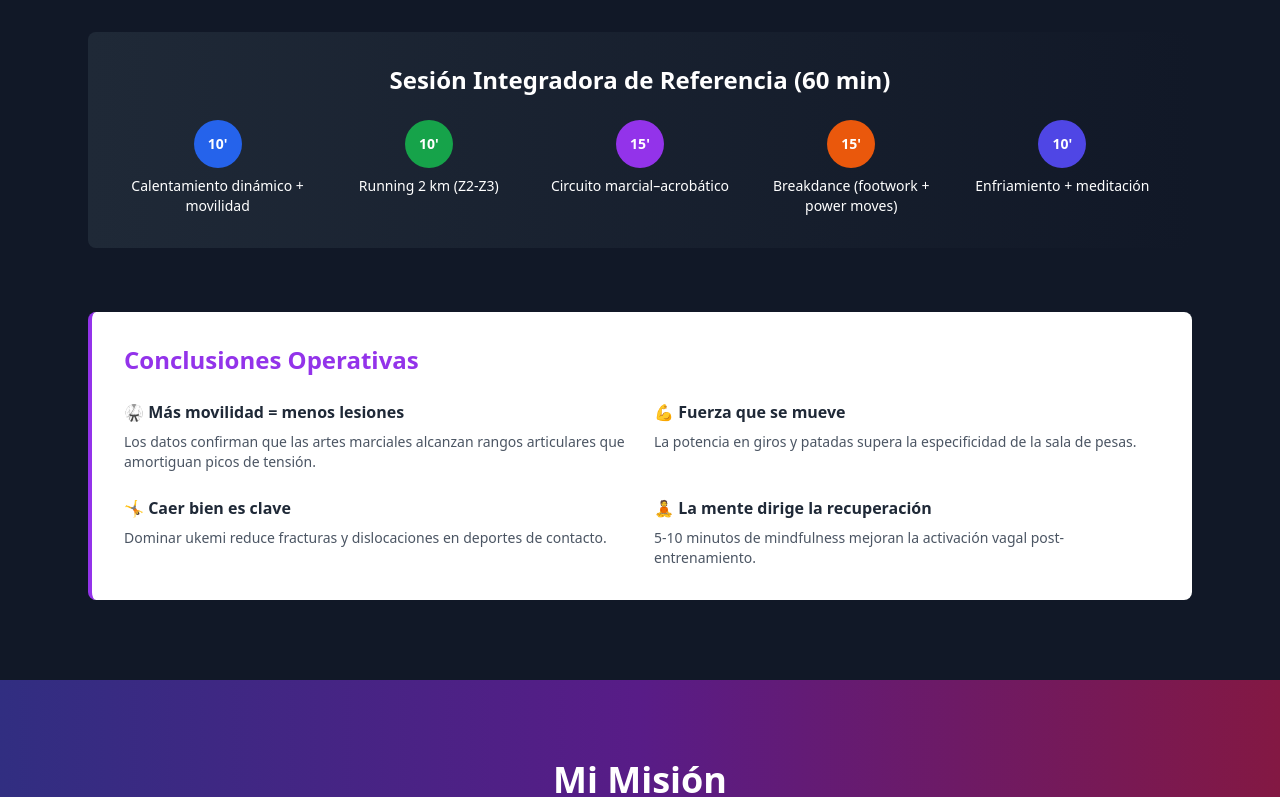
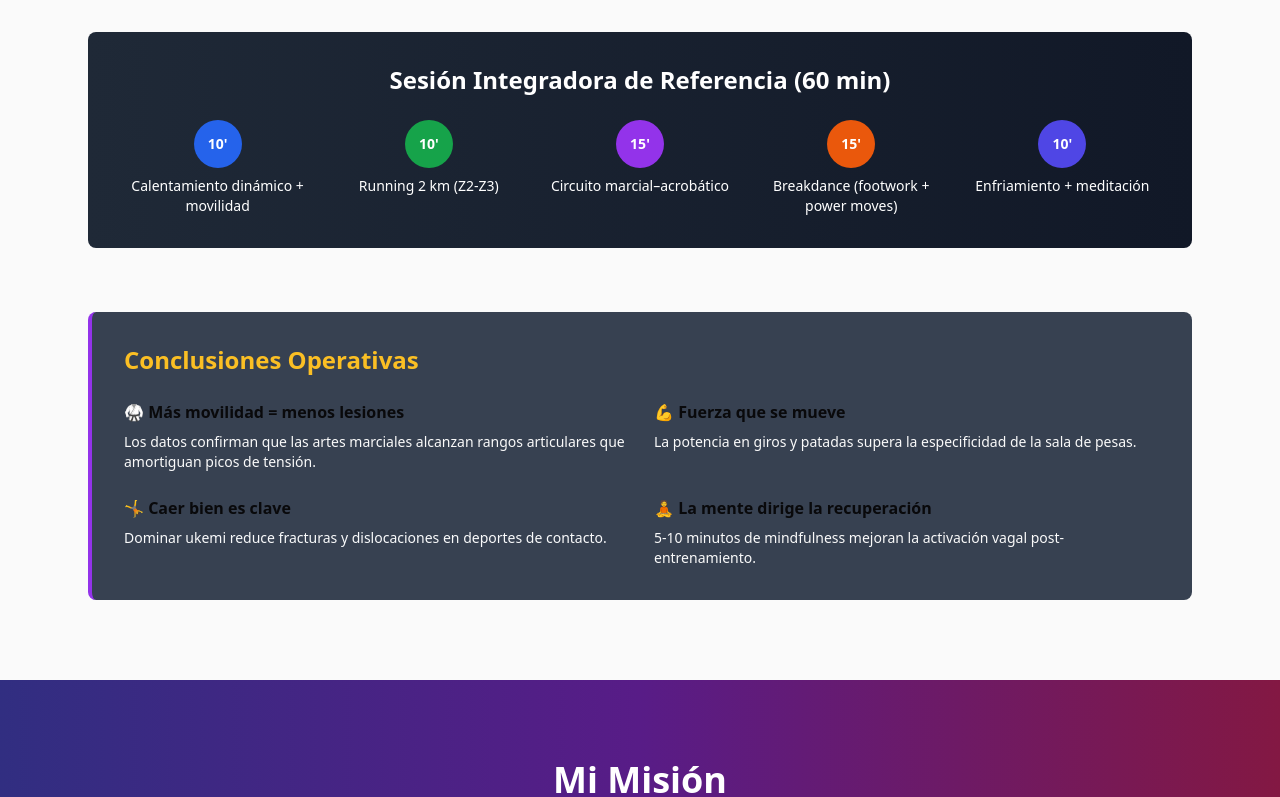
Before and after one commit to denisvela/web, a React (Vite) app: page /beyond in a window 1280 px wide. Shown: the part 1959-2756 px from the top of the page. Built offline with nearby package versions, Linux system fonts and the light colour scheme.

Commit message:
Visual edit in Lovable
Edited UI in Lovable

```diff
--- a/src/pages/Beyond.tsx
+++ b/src/pages/Beyond.tsx
@@ -52,10 +52,10 @@ const Beyond = () => {
       </section>
 
       {/* Philosophy Section */}
-      <section className="py-20 text-gray-900 bg-gray-900">
+      <section className="py-20 text-gray-900 bg-zinc-50">
         <div className="max-w-6xl mx-auto px-6 text-amber-300">
           <div className="text-center mb-16 text-zinc-50 py-0 my-0 px-0 mx-[2px]">
-            <h2 className="text-4xl font-bold mb-4 bg-gradient-to-r from-blue-600 to-purple-600 bg-clip-text text-transparent">Filosofía</h2>
+            <h2 className="text-4xl font-bold mb-4 bg-gradient-to-r from-blue-600 to-purple-600 bg-clip-text text-rose-800">Filosofía</h2>
             <p className="text-xl text-gray-600 max-w-4xl mx-auto bg-neutral-900">En los últimos cinco años, la ciencia del rendimiento ha evolucionado de medir kilos levantados a valorar calidad de movimiento, resiliencia articular y equilibrio neuro-vegetativo. Las artes marciales, combinadas con elementos acrobáticos y prácticas de atención plena, constituyen mi modelo de -CONTROL CORPORAL- gracias a la disciplina del -Breaking-</p>
           </div>
 
@@ -179,24 +179,24 @@ const Beyond = () => {
           </div>
 
           {/* Key Conclusions */}
-          <div className="mt-16 bg-white rounded-lg p-8 border-l-4 border-purple-600">
-            <h3 className="text-2xl font-bold mb-6 text-purple-600">Conclusiones Operativas</h3>
+          <div className="mt-16 rounded-lg p-8 border-l-4 border-purple-600 bg-gray-700">
+            <h3 className="text-2xl font-bold mb-6 text-amber-400">Conclusiones Operativas</h3>
             <div className="grid grid-cols-1 md:grid-cols-2 gap-6">
               <div>
-                <h4 className="font-bold text-gray-800 mb-2">🥋 Más movilidad = menos lesiones</h4>
-                <p className="text-gray-600 text-sm">Los datos confirman que las artes marciales alcanzan rangos articulares que amortiguan picos de tensión.</p>
+                <h4 className="font-bold mb-2 text-zinc-950">🥋 Más movilidad = menos lesiones</h4>
+                <p className="text-sm text-zinc-50">Los datos confirman que las artes marciales alcanzan rangos articulares que amortiguan picos de tensión.</p>
               </div>
               <div>
-                <h4 className="font-bold text-gray-800 mb-2">💪 Fuerza que se mueve</h4>
-                <p className="text-gray-600 text-sm">La potencia en giros y patadas supera la especificidad de la sala de pesas.</p>
+                <h4 className="font-bold mb-2 text-zinc-950">💪 Fuerza que se mueve</h4>
+                <p className="text-sm text-zinc-50">La potencia en giros y patadas supera la especificidad de la sala de pesas.</p>
               </div>
               <div>
-                <h4 className="font-bold text-gray-800 mb-2">🤸 Caer bien es clave</h4>
-                <p className="text-gray-600 text-sm">Dominar ukemi reduce fracturas y dislocaciones en deportes de contacto.</p>
+                <h4 className="font-bold mb-2 text-zinc-950">🤸 Caer bien es clave</h4>
+                <p className="text-sm text-gray-50">Dominar ukemi reduce fracturas y dislocaciones en deportes de contacto.</p>
               </div>
               <div>
-                <h4 className="font-bold text-gray-800 mb-2">🧘 La mente dirige la recuperación</h4>
-                <p className="text-gray-600 text-sm">5-10 minutos de mindfulness mejoran la activación vagal post-entrenamiento.</p>
+                <h4 className="font-bold mb-2 text-zinc-950">🧘 La mente dirige la recuperación</h4>
+                <p className="text-sm text-zinc-50">5-10 minutos de mindfulness mejoran la activación vagal post-entrenamiento.</p>
               </div>
             </div>
           </div>
```
